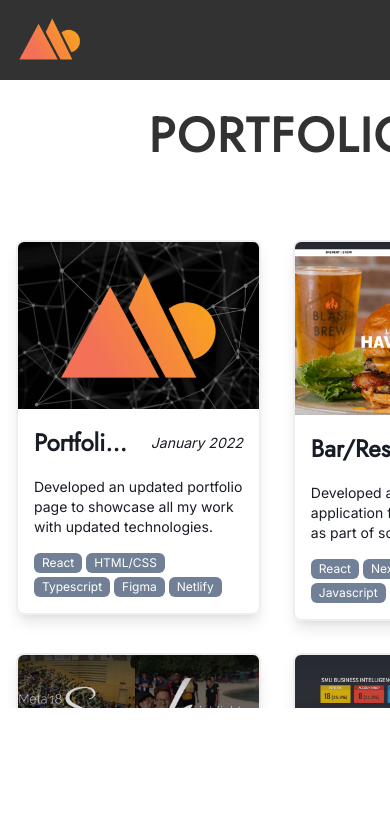
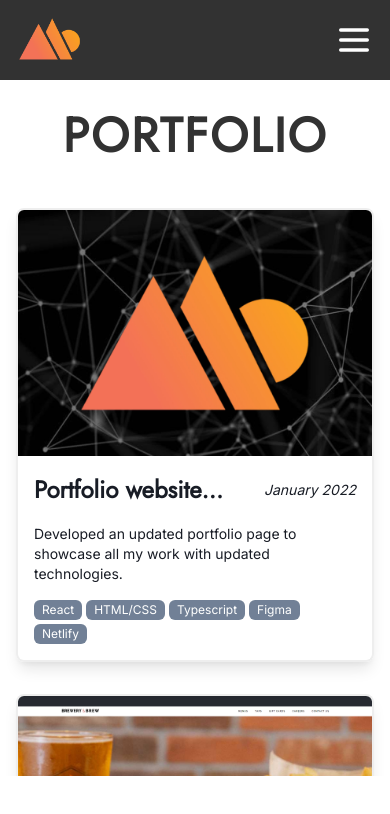
Before and after one commit to Michaelomh/portfolio-website, a React (Create React App) app: page /portfolio in a window 390 px wide. Shown: the top 814 px of the page. Built offline with nearby package versions, Linux system fonts and the light colour scheme.

Commit message:
add mobile and tablet view for portfolio and projects

```diff
--- a/src/components/ProjectContainer/ProjectContainer.styles.ts
+++ b/src/components/ProjectContainer/ProjectContainer.styles.ts
@@ -1,8 +1,9 @@
 export const ProjectContainer = {
-  h: '100vh',
+  h: ['calc(100vh - 80px)', 'calc(100vh - 92px)', '100vh'],
 };
 
 export const ProjectMarkdownContainer = {
-  p: 8,
+  px: 8,
   pb: 16,
+  pt: [0, 0, 8],
 };
--- a/src/components/Sidebar/Sidebar.styles.ts
+++ b/src/components/Sidebar/Sidebar.styles.ts
@@ -1,6 +1,6 @@
 export const sidebarContainer = {
   w: 'full',
-  h: ['80px', '116px', 'full'],
+  h: ['80px', '92px', 'full'],
   bgColor: 'grey',
 };
 
--- a/src/pages/Portfolio/Portfolio.styles.ts
+++ b/src/pages/Portfolio/Portfolio.styles.ts
@@ -1,31 +1,23 @@
 export const portfolioPage = {
+  w: ['100vw', 'full'],
+  h: ['calc(100vh - 80px)', 'calc(100vh - 92px)', '100vh'],
   alignItems: 'center',
-  w: 'full',
-  h: 'full',
 };
 
 export const portfolioContainer = {
   h: 'full',
-  pt: 8,
+  pt: [0, 0, 8],
 };
 
 export const portfolioProjects = {
-  templateColumns: 'repeat(2, 1fr)',
+  templateColumns: ['1fr', 'repeat(2, 1fr)'],
   gap: 8,
   maxW: '960px',
-  h: 'calc(100vh - 180px - 180px)',
+  h: [
+    'calc(100vh - 80px - 180px)',
+    'calc(100vh - 92px - 180px)',
+    'calc(100vh - 180px - 180px)',
+  ],
   px: 4,
   pt: 4,
-  css: {
-    '&::-webkit-scrollbar': {
-      width: '12px',
-    },
-    '&::-webkit-scrollbar-track': {
-      width: '6px',
-    },
-    '&::-webkit-scrollbar-thumb': {
-      background: 'grey',
-      borderRadius: '24px',
-    },
-  },
 };
--- a/src/pages/Portfolio/Projects/onlive/OnliveShowcase.tsx
+++ b/src/pages/Portfolio/Projects/onlive/OnliveShowcase.tsx
@@ -47,10 +47,11 @@ export const OnliveShowcase = () => {
         alt="Image of check-in booth"
         pt={8}
         m="0px auto"
-        w="600px"
+        w="100%"
+        maxW="600px"
       />
       <Text textStyle="image-caption">Check-in booth</Text>
-      <Box m="0px auto" w="400px">
+      <Box m="0px auto" maxW="500px" w="100%" pt={8}>
         <video controls muted loop>
           <source src={onliveVideo1} type="video/mp4" />
         </video>
@@ -63,6 +64,7 @@ export const OnliveShowcase = () => {
         alt="Image of pre-event website personality identifier"
         pt={8}
         m="0px auto"
+        maxW="100%"
       />
       <Text textStyle="image-caption">
         Pre-event website personality identifier
@@ -73,17 +75,18 @@ export const OnliveShowcase = () => {
         alt="image of jukebox and playlist"
         pt={8}
         m="0px auto"
+        maxW="100%"
       />
       <Text textStyle="image-caption">Jukebox + Playlist</Text>
 
-      <Box m="0px auto" w="400px">
+      <Box m="0px auto" maxW="400px" w="80%" pt={8}>
         <video controls muted loop>
           <source src={onliveVideo3} type="video/mp4" />
         </video>
       </Box>
       <Text textStyle="image-caption">Jukebox in action</Text>
 
-      <Box m="0px auto" w="400px">
+      <Box m="0px auto" maxW="400px" w="80%" pt={8}>
         <video controls muted loop>
           <source src={onliveVideo2} type="video/mp4" />
         </video>
```
